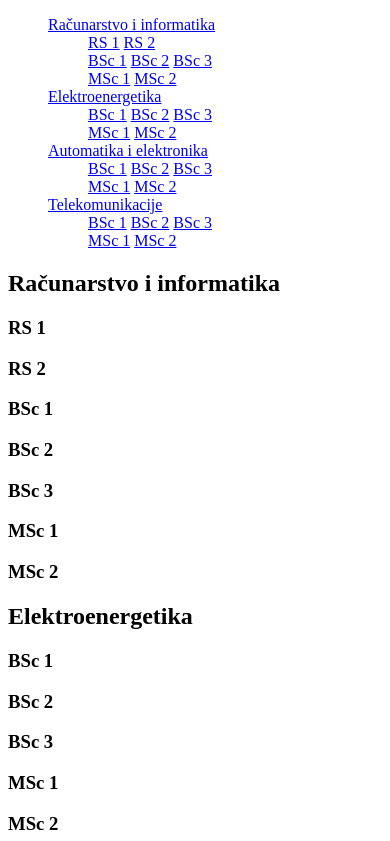
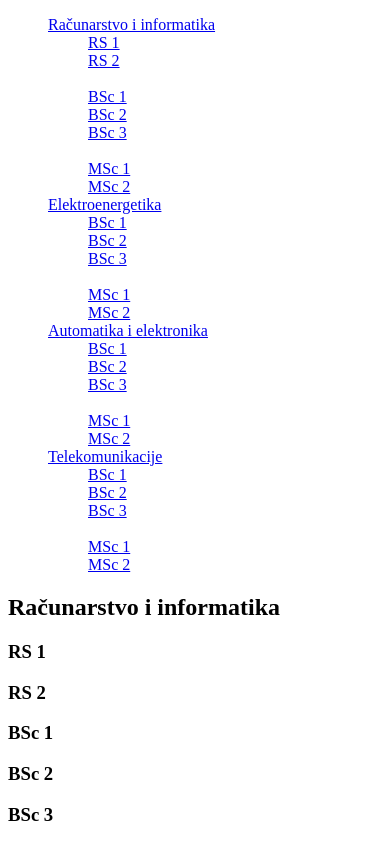
Before and after one commit to vgrbo1/AttendanceApp, a plain HTML site: page html/predmet.html in a window 390 px wide. Shown: the top 841 px of the page. Drawn offline with Linux system fonts and the light colour scheme.

Commit message:
greska meni lose formatiran kada se smanji sirina

```diff
--- a/css/predmet.css
+++ b/css/predmet.css
@@ -9,3 +9,11 @@ li.odsjeci{
     top: 0;
     background-color: white;
 }
+@media screen and (max-width: 945px) {
+    #zaglavlje{
+        position: static;
+    }
+    li{
+        display: block;
+    }
+}
```
